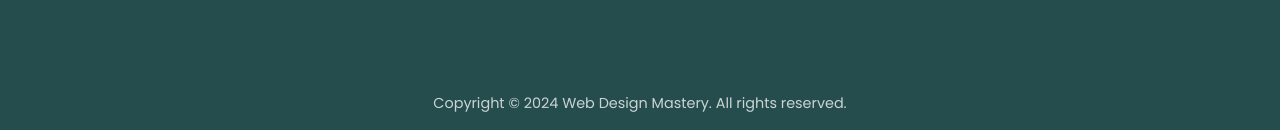
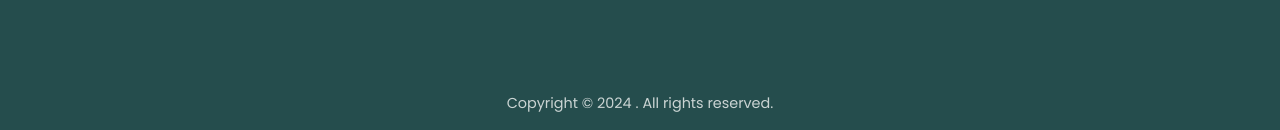
Before and after one commit to bochra-ben-slimene/WebSite_FurniShop, a plain HTML site: page index.html in a window 1280 px wide. Shown: the part 4387-4517 px from the top of the page. Drawn offline with nearby package versions, Linux system fonts and the light colour scheme.

Commit message:
first commit 3

```diff
--- a/index.html
+++ b/index.html
@@ -12,7 +12,7 @@
       href="https://cdn.jsdelivr.net/npm/swiper@11/swiper-bundle.min.css"
     />
     <link rel="stylesheet" href="styles.css" />
-    <title>Web Design Mastery | furni.shop</title>
+    <title>furni.shop</title>
   </head>
   <body>
     <nav>
@@ -276,7 +276,7 @@
         </div>
       </div>
       <div class="footer__bar">
-        Copyright © 2024 Web Design Mastery. All rights reserved.
+        Copyright © 2024 . All rights reserved.
       </div>
     </footer>
 
```
